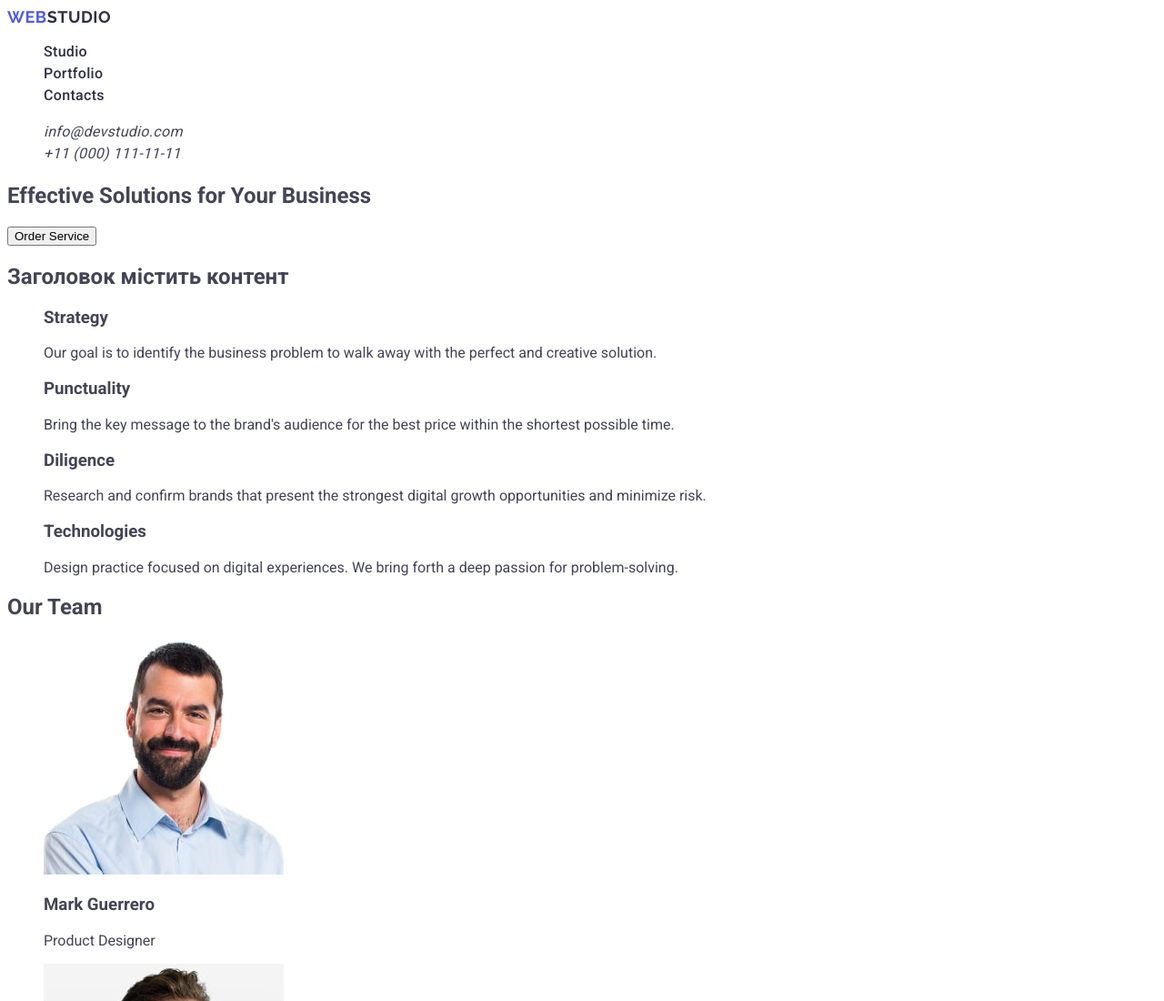
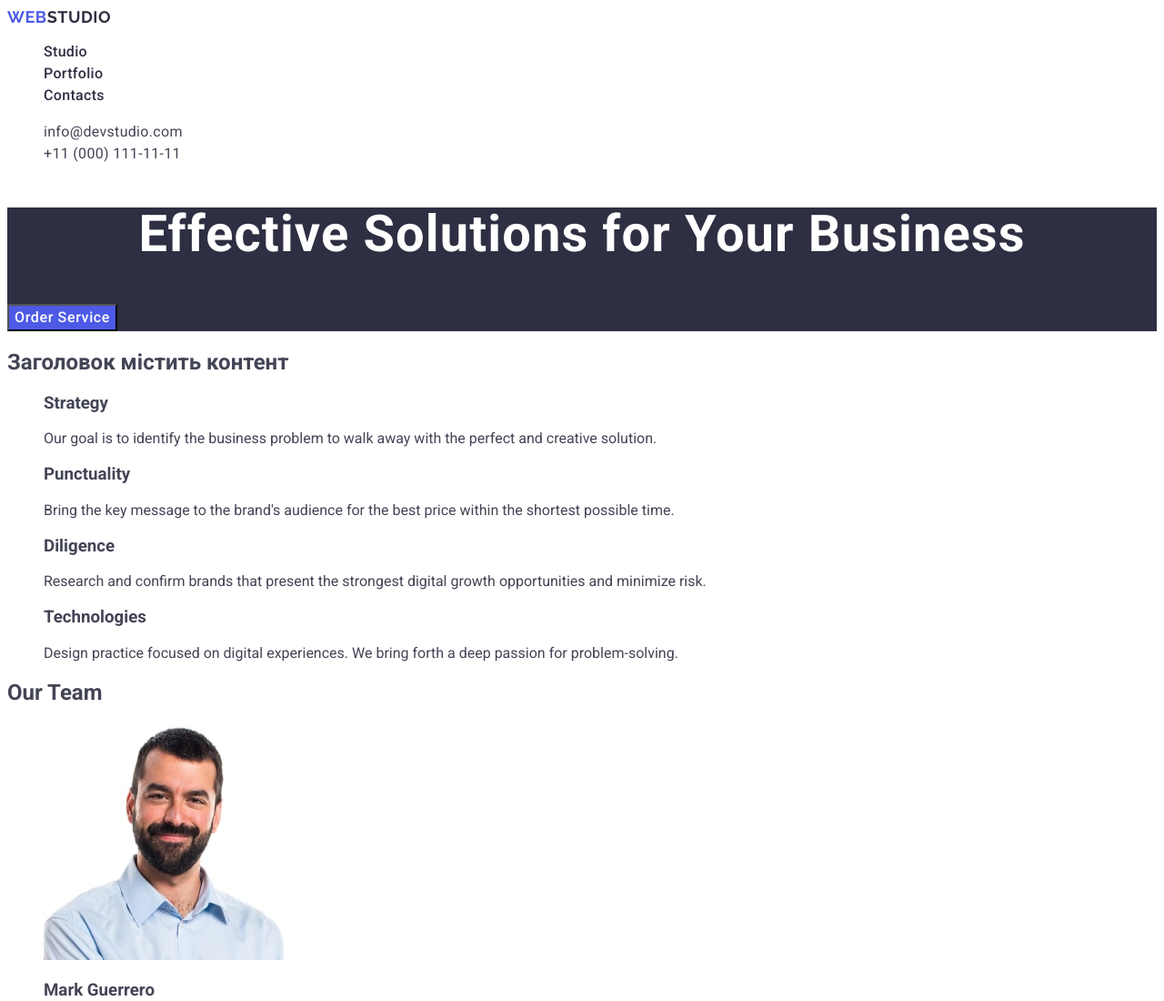
Before and after one commit to mykola170/goit-markup-hw-02-, a plain HTML site: page index.html in a window 1280 px wide. Shown: the top 1100 px of the page at 91% size. Drawn offline with Linux system fonts and the light colour scheme.

Commit message:
add index file

```diff
--- a/css/styles.css
+++ b/css/styles.css
@@ -51,3 +51,30 @@ color: #404bbf;
 .contact-link:focus {
     color: #404bbf;
 }
+.page-address {
+    font-style: normal;
+}
+
+.section-hero-first {
+    background-color: #2e2f42;
+}
+.hero-title {
+    font-size: 56px;
+        line-height: 1.07;
+        letter-spacing: 0.02em;
+        text-align: center;
+        color: #ffffff;
+}
+.button-hero-first {
+    font-family: "Roboto", sans-serif;
+        font-weight: 500;
+        font-size: 16px;
+        line-height: 1.5;
+        letter-spacing: 0.04em;
+        color: #ffffff;
+        background-color: #4D5AE5;
+}
+.button-hero-first:hover,
+.button-hero-first:focus {
+background-color: #404BBF;
+}
--- a/index.html
+++ b/index.html
@@ -46,10 +46,10 @@
 
 <!--Hero Section-->
     <main>
-        <section>
-            <h1>Effective Solutions for Your Business</h1>
+        <section class="section-hero-first">
+            <h1 class="hero-title">Effective Solutions for Your Business</h1>
 
-            <button type="button">Order Service</button>
+            <button class="button-hero-first" type="button">Order Service</button>
 
         </section>
         <section>
```
